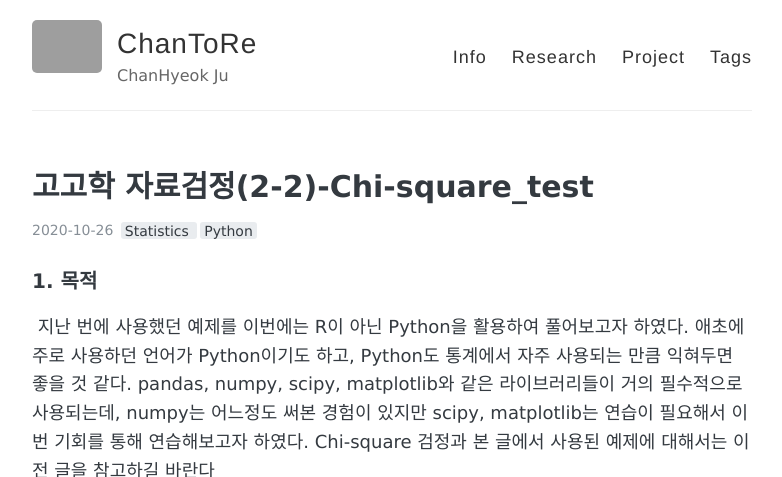
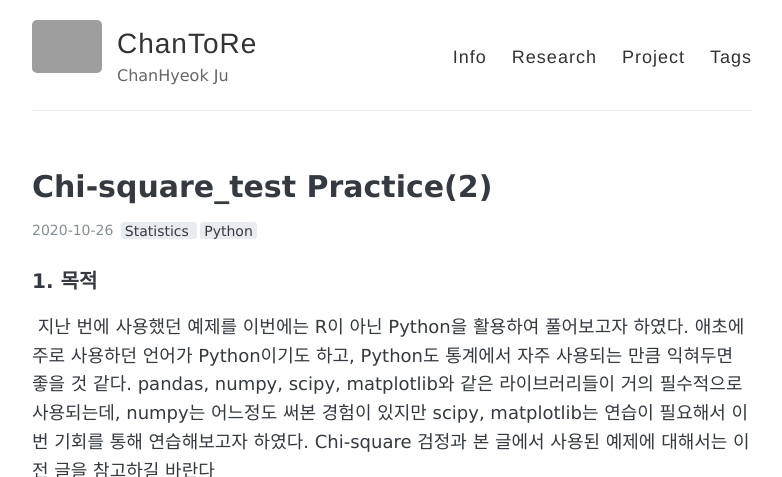
Before and after one commit to mimirep/mimirep.github.io, a Jekyll site: the page built from _posts/2020-10-26-Chi-square_test Practice(2).md, in a window 1280 px wide and 900 px high, cut to the strip 0-477 px from the top of the window. Shown: the whole strip, without its empty margins (248-1030 px from the left). Built offline with Jekyll 4.4.1, drawn with Linux system fonts in a browser that asks for light colours; comment, search, counter and statistics services are not loaded; grey boxes are pictures that could not be loaded.

Commit message:
Update : Chi-square_test Practice
Rename title

```diff
--- a/_posts/2020-10-26-Chi-square_test Practice(2).md
+++ b/_posts/2020-10-26-Chi-square_test Practice(2).md
@@ -1,6 +1,6 @@
 ---
 layout: post
-title: "고고학 자료검정(2-2)-Chi-square_test"
+title: "Chi-square_test Practice(2)"
 tags: [Statistics, Python]
 comments: true
 ---
```
